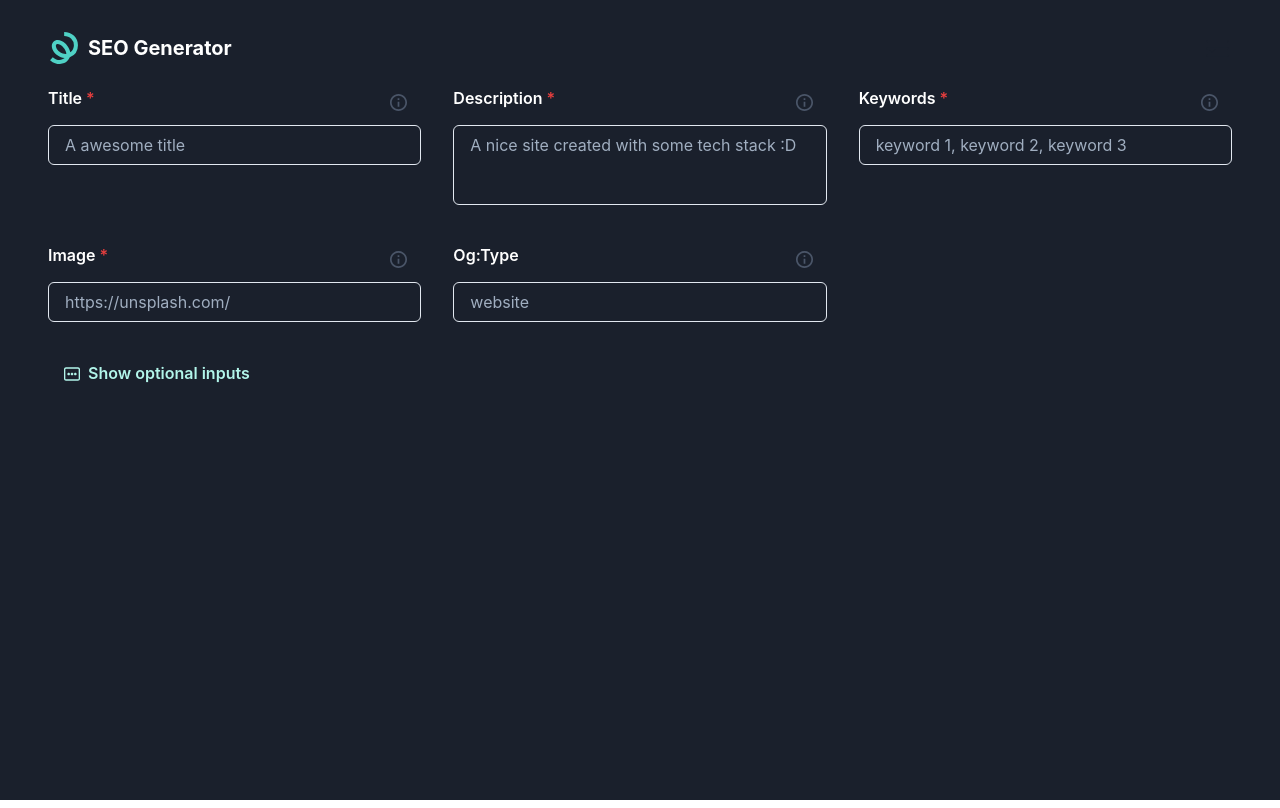
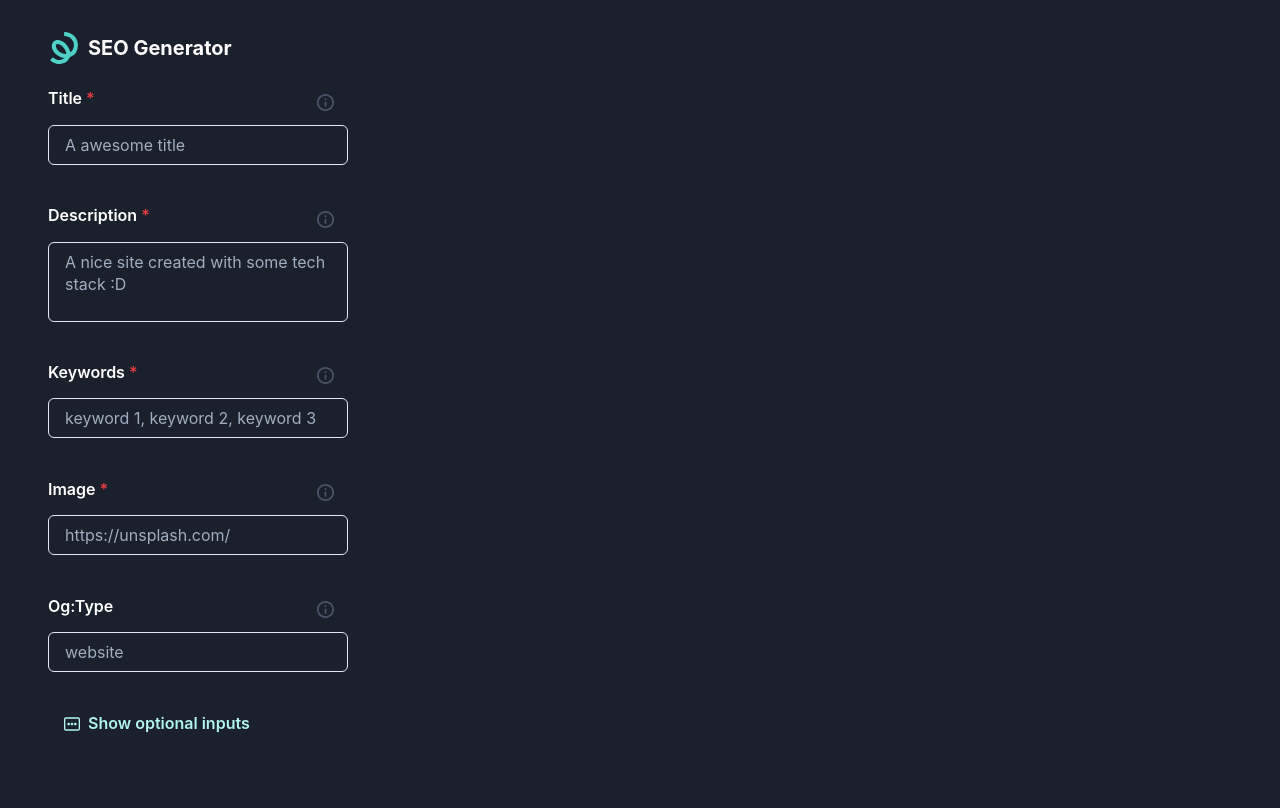
Before and after one commit to mrLuisFer/seo-generator, a Next.js app: page / in a window 1280 px wide. Built offline with nearby package versions, Linux system fonts and the light colour scheme.

Commit message:
move inputs state into home

```diff
--- a/components/home/LeftSidebar/index.js
+++ b/components/home/LeftSidebar/index.js
@@ -1,27 +1,11 @@
-import { useState } from 'react'
 import MetaForm from "./MetaForm"
 
-const requiredInputsInitialState = {
-  descriptionTextarea: '',
-  imgInput: '',
-  keywordsInput: '',
-  ogTypeInput: '',
-  titleInput: '',
-}
-
-const optionalInputsInitialState = {
-  author: '',
-  copyright: '',
-  ogUrl: '',
-  rating: '',
-  robots: '',
-}
-
-
-export default function LeftSidebar() {
-  const [requiredInputValues, setRequiredInputValues] = useState(requiredInputsInitialState)
-  const [optionalInputValues, setOptionalInputValues] = useState(optionalInputsInitialState)
-
+export default function LeftSidebar({
+  optionalInputValues,
+  requiredInputValues,
+  setOptionalInputValues,
+  setRequiredInputValues,
+}) {
 
   return (
     <div>
--- a/components/home/index.js
+++ b/components/home/index.js
@@ -1,12 +1,36 @@
-import { Box } from '@chakra-ui/react'
+import { useState } from 'react'
+import { Flex } from '@chakra-ui/react'
 import LeftSidebar from "./LeftSidebar"
 import RightSidebar from './RightSidebar'
 
+const requiredInputsInitialState = {
+  descriptionTextarea: '',
+  imgInput: '',
+  keywordsInput: '',
+  ogTypeInput: '',
+  titleInput: '',
+}
+
+const optionalInputsInitialState = {
+  author: '',
+  copyright: '',
+  ogUrl: '',
+  rating: '',
+  robots: '',
+}
+
 export default function Home() {
+  const [requiredInputValues, setRequiredInputValues] = useState(requiredInputsInitialState)
+  const [optionalInputValues, setOptionalInputValues] = useState(optionalInputsInitialState)
+
   return (
-    <Box>
-      <LeftSidebar />
+    <Flex>
+      <LeftSidebar
+        optionalInputValues={optionalInputValues}
+        requiredInputValues={requiredInputValues}
+        setOptionalInputValues={setOptionalInputValues}
+        setRequiredInputValues={setRequiredInputValues} />
       <RightSidebar />
-    </Box>
+    </Flex>
   )
 }
```
